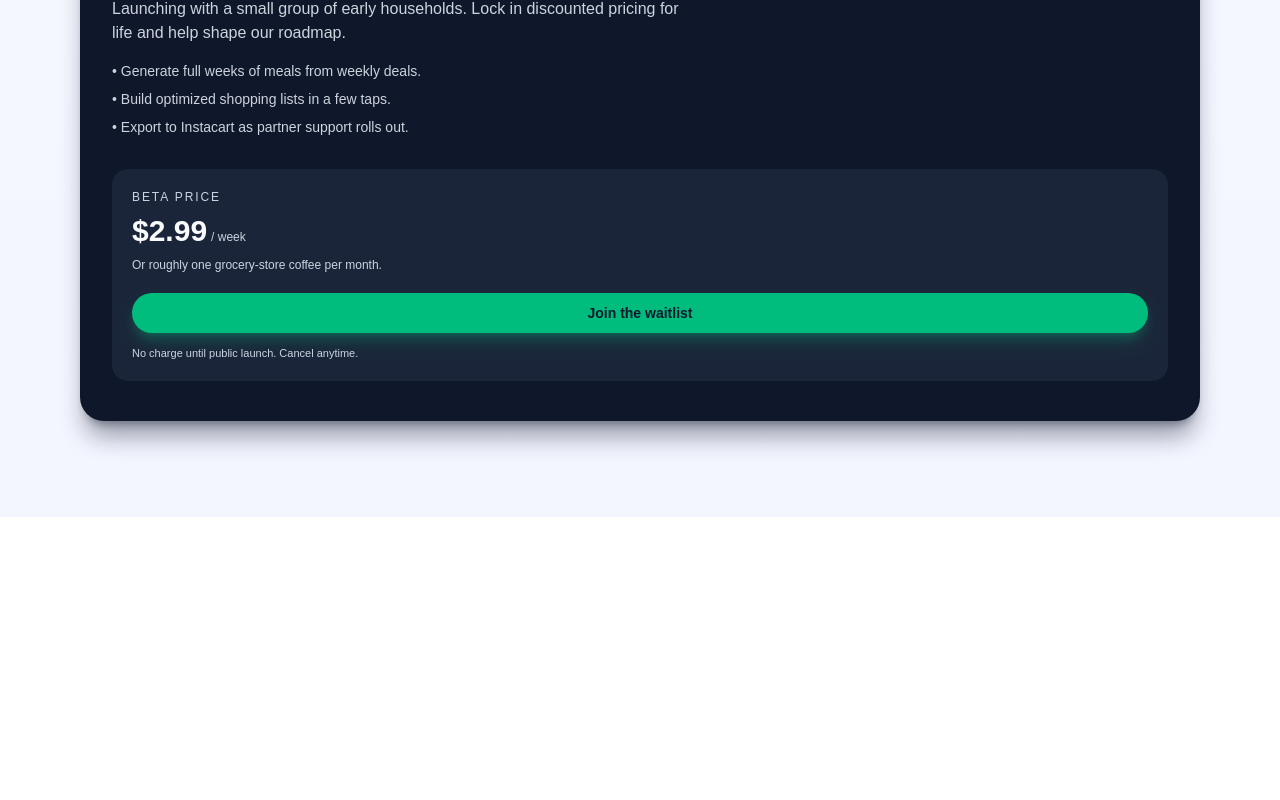
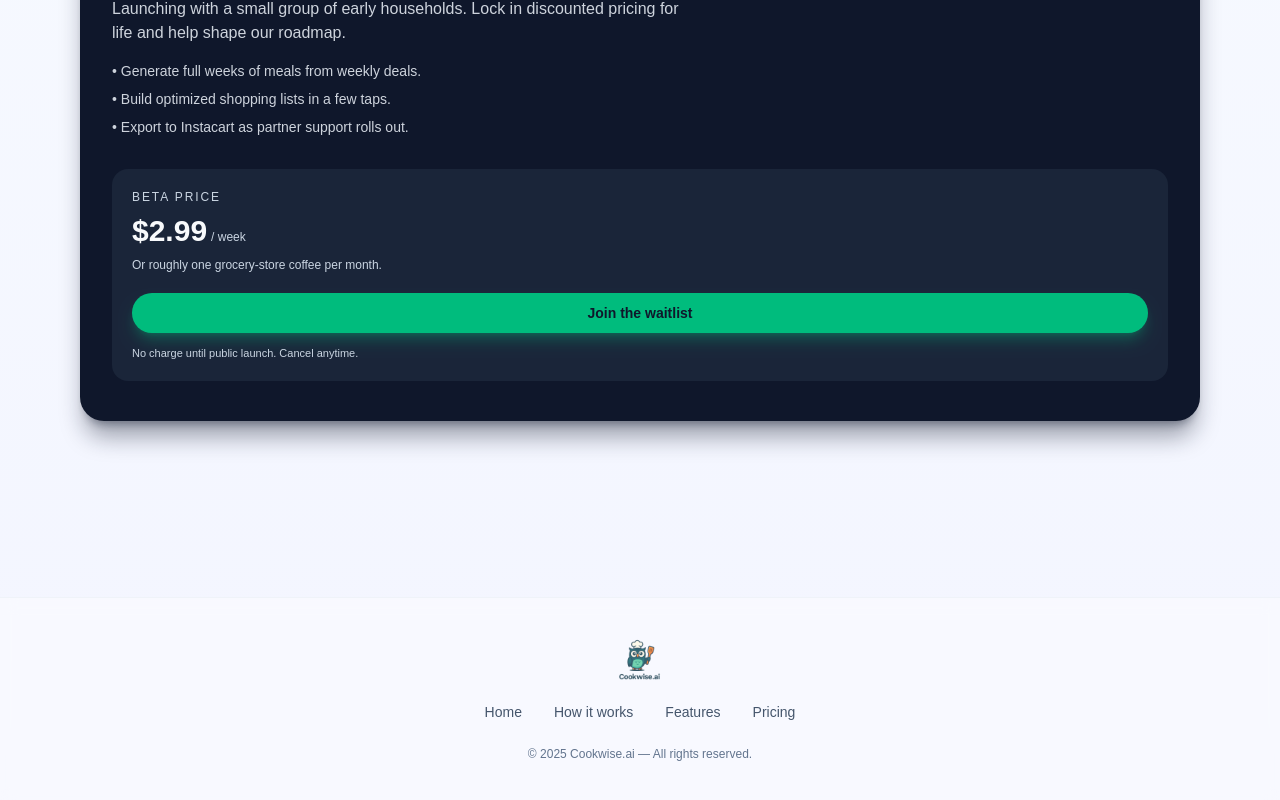
Before and after one commit to robsalter-lab/nextjs-cookwisemkt, a Next.js app: page / in a window 1280 px wide. Shown: the part 1758-2558 px from the top of the page. Before the commit the page ends 2275 px from the top, so only its background shows below. Built offline with nearby package versions, Linux system fonts and the light colour scheme.

Commit message:
Update page.tsx

```diff
--- a/app/page.tsx
+++ b/app/page.tsx
@@ -350,7 +350,36 @@ export default function HomePage() {
             </div>
           </div>
         </FadeInSection>
-      </section>
+     </section>
+
+{/* FOOTER */}
+<footer className="border-t border-slate-200/40 bg-white/40 backdrop-blur-sm mt-20">
+  <div className="mx-auto max-w-6xl px-4 py-10 text-center">
+
+    <div className="mb-4 flex justify-center">
+      <Image
+        src="/logo.png"
+        alt="Cookwise.ai Logo"
+        width={48}
+        height={48}
+        className="opacity-80"
+      />
     </div>
+
+    <nav className="flex justify-center gap-8 text-sm font-medium text-slate-600 mb-6">
+      <a href="#hero" className="hover:text-slate-900 transition">Home</a>
+      <a href="#how-it-works" className="hover:text-slate-900 transition">How it works</a>
+      <a href="#features" className="hover:text-slate-900 transition">Features</a>
+      <a href="#pricing" className="hover:text-slate-900 transition">Pricing</a>
+    </nav>
+
+    <p className="text-xs text-slate-500">
+      © {new Date().getFullYear()} Cookwise.ai — All rights reserved.
+    </p>
+
+  </div>
+</footer>
+
+</div>
   );
 }
```
